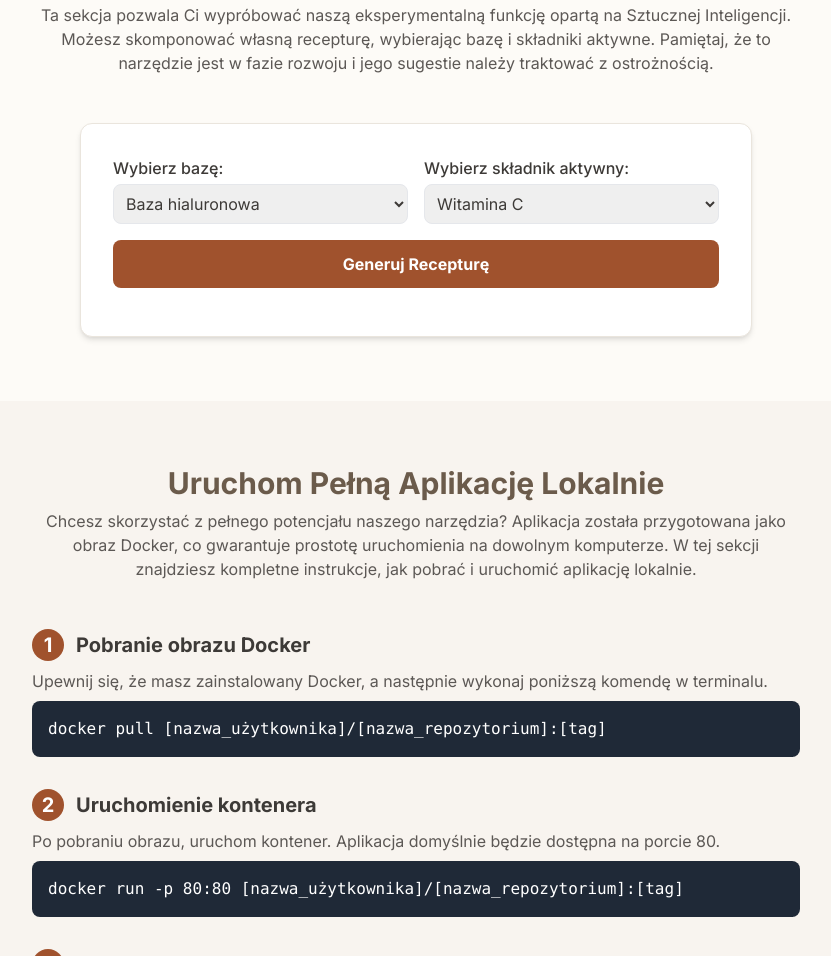
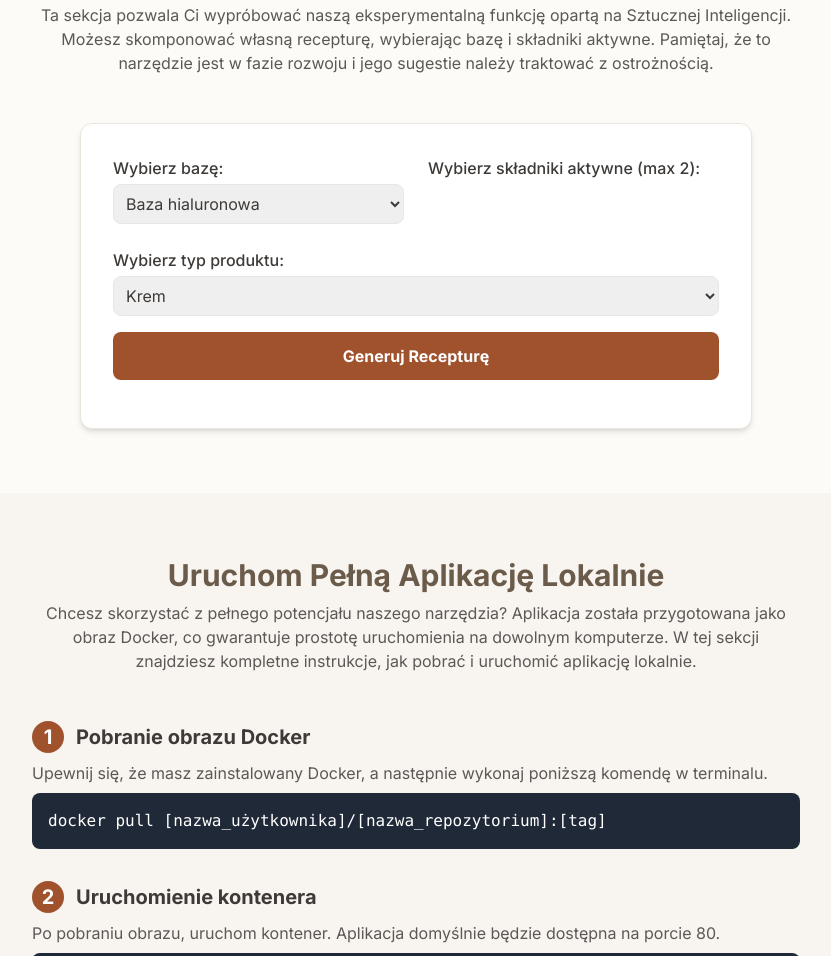
Before and after one commit to Dragon96pl/Dary_test, a plain HTML site: page index.html in a window 1280 px wide. Shown: the part 1642-2598 px from the top of the page, without its empty margins (224-1055 px from the left). Drawn offline with nearby package versions, Linux system fonts and the light colour scheme.

Commit message:
Update index.html

```diff
--- a/index.html
+++ b/index.html
@@ -98,7 +98,7 @@
         <p class="max-w-3xl mx-auto text-[#5C5855]">Ta sekcja pozwala Ci wypróbować naszą eksperymentalną funkcję opartą na Sztucznej Inteligencji. Możesz skomponować własną recepturę, wybierając bazę i składniki aktywne. Pamiętaj, że to narzędzie jest w fazie rozwoju i jego sugestie należy traktować z ostrożnością.</p>
     </div>
     <div class="max-w-2xl mx-auto bg-white p-8 rounded-xl shadow-md border border-[#EAE5DD]">
-                 <div class="grid md:grid-cols-2 gap-4 mb-4">
+        <div class="grid md:grid-cols-2 gap-6 mb-4"> <!-- Increased gap for better spacing -->
             <div>
                 <label for="base" class="block mb-1 font-medium">Wybierz bazę:</label>
                 <select id="base" class="w-full p-2 border rounded-lg">
@@ -108,18 +108,29 @@
                 </select>
             </div>
             <div>
-                        <label for="active" class="block mb-1 font-medium">Wybierz składnik aktywny:</label>
-                        <select id="active" class="w-full p-2 border rounded-lg">
+                <label class="block mb-1 font-medium">Wybierz składniki aktywne (max 2):</label>
+                <!-- Container for dynamically added checkboxes. Original select is removed by JS. -->
+                <div id="active-ingredients-selector-placeholder">
+                    <!-- This select will be replaced by checkboxes in JS -->
+                    <select id="active" class="w-full p-2 border rounded-lg hidden">
                         <option>Witamina C</option>
                         <option>Retinol</option>
                         <option>Niacynamid</option>
                     </select>
                 </div>
             </div>
+            <div class="md:col-span-2"> <!-- Spans two columns for better layout -->
+                 <label for="product-type-ai" class="block mb-1 font-medium">Wybierz typ produktu:</label>
+                 <select id="product-type-ai" class="w-full p-2 border rounded-lg">
+                     <option value="Krem">Krem</option>
+                     <option value="Szampon">Szampon do włosów</option>
+                 </select>
+            </div>
+        </div>
         <button id="generate-formula" class="w-full bg-[#A0522D] text-white font-bold py-3 px-8 rounded-lg hover:bg-[#8B4513] transition mb-4">Generuj Recepturę</button>
         <div id="formula-output" class="hidden">
             <h5 class="font-semibold mb-2">Twoja wygenerowana receptura:</h5>
-                    <textarea id="formula-text" readonly class="w-full h-32 p-2 bg-gray-100 rounded-lg border"></textarea>
+            <textarea id="formula-text" readonly class="w-full h-40 p-2 bg-gray-100 rounded-lg border"></textarea> <!-- Increased height -->
             <div class="mt-4 p-4 bg-yellow-100 border-l-4 border-yellow-500 text-yellow-700 rounded-r-lg">
                 <h6 class="font-bold">Ważna uwaga!</h6>
                 <p class="text-sm">Ta funkcja jest eksperymentalna i działa w oparciu o SI. Sugestie mogą zawierać błędy. Zawsze weryfikuj uzyskane informacje i zachowaj ostrożność.</p>
```
Lines whose indentation alone changed are shown as unchanged.
